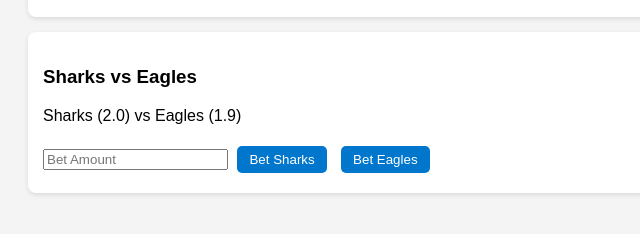
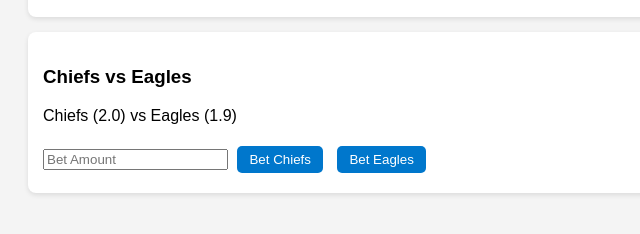
Before and after one commit to OliviaWeiss/New, a plain HTML site: page index.html in a window 1280 px wide. Shown: the part 292-526 px from the top of the page, 0-640 px from the left. Drawn offline with Linux system fonts and the light colour scheme.

Commit message:
Changed Team

```diff
--- a/index.html
+++ b/index.html
@@ -48,11 +48,11 @@
     <button onclick="placeBet(this, 'team2')">Bet Tigers</button>
   </div>
 
-  <div class="match" data-team1="Sharks" data-team2="Eagles" data-odds1="2.0" data-odds2="1.9">
-    <h3>Sharks vs Eagles</h3>
-    <p>Sharks (2.0) vs Eagles (1.9)</p>
+  <div class="match" data-team1="Chiefs" data-team2="Eagles" data-odds1="2.0" data-odds2="1.9">
+    <h3>Chiefs vs Eagles</h3>
+    <p>Chiefs (2.0) vs Eagles (1.9)</p>
     <input type="number" placeholder="Bet Amount" min="1" id="bet2">
-    <button onclick="placeBet(this, 'team1')">Bet Sharks</button>
+    <button onclick="placeBet(this, 'team1')">Bet Chiefs</button>
     <button onclick="placeBet(this, 'team2')">Bet Eagles</button>
   </div>
 
```
